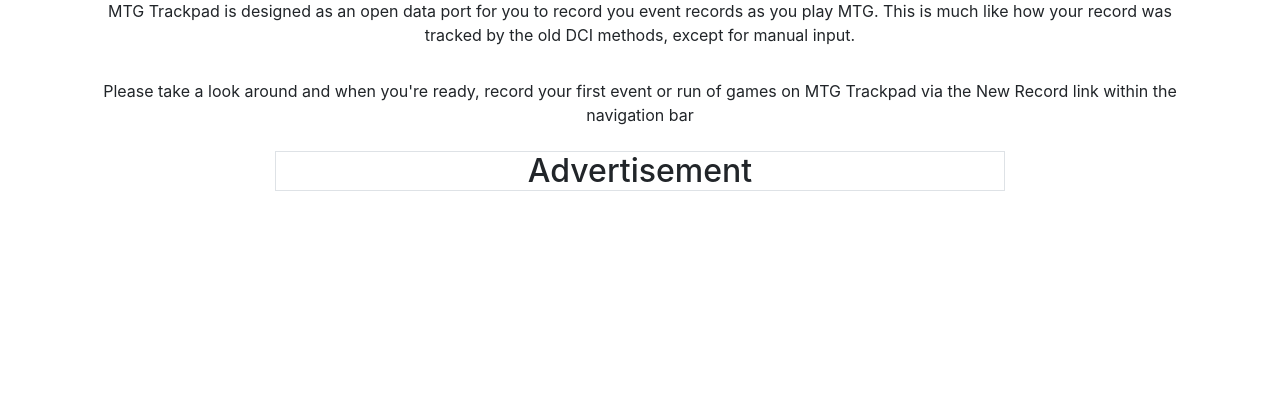
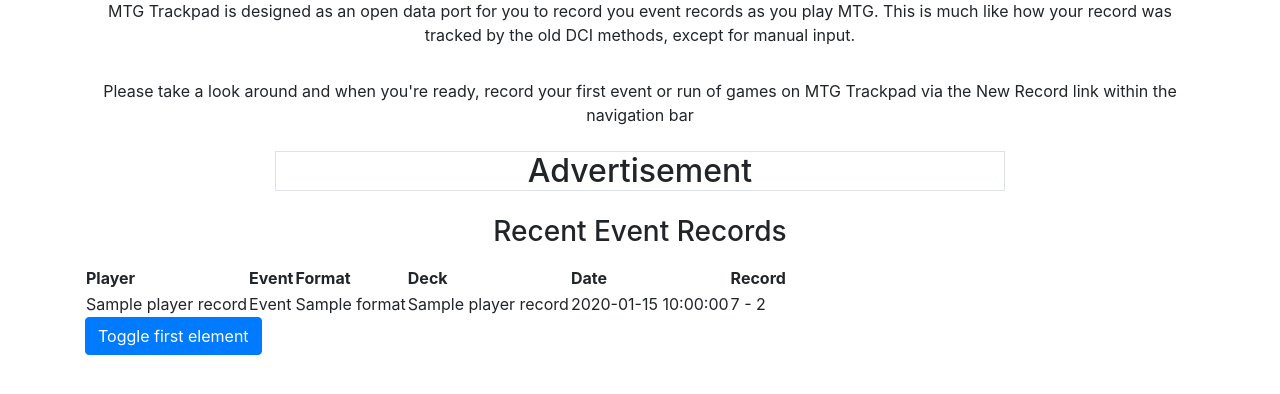
Before and after one commit to Code-Institute-Submissions/mtgtrackpad, a Flask app: page / in a window 1280 px wide. Shown: the part 125-519 px from the top of the page. Run offline with Flask 2, Linux system fonts and the light colour scheme; a database or web service that is not in the repository returns one stand-in record (values such as "Sample title"); some libraries are stand-ins or nearby versions.

Commit message:
Recent Events table added to homepage and reading data from mongodb. More detailed data looping throughout accordion via bootstrap

```diff
--- a/app.py
+++ b/app.py
@@ -2,7 +2,6 @@ import os
 from flask import Flask, render_template, redirect, request, url_for
 from flask_pymongo import PyMongo
 from bson.objectid import ObjectId
-
 from os import path
 if path.exists("env.py"):
     import env
@@ -11,13 +10,15 @@ app = Flask(__name__)
 
 app.config["MONGO_DBNAME"] = os.environ.get("MONGODB_DBNAMEs")
 app.config["MONGO_URI"] = os.environ.get("MONGODB_URIs")
+
 mongo = PyMongo(app)
 
 
 @app.route('/')
 @app.route('/homepage')
 def homepage():
-    return render_template("homepage.html")
+    return render_template("homepage.html",
+    records=mongo.db.Player_Records.find())
 
 
 @app.route('/new_record')
--- a/templates/homepage.html
+++ b/templates/homepage.html
@@ -8,19 +8,102 @@
   </div>
   <div class="row">
     <div class="col-12">
-            <p class="m-3 text-center">MTG Trackpad is designed as an open data port for you to record you event records as you play MTG. This is much like how your record was tracked by the old DCI methods, except for manual input.</p>
+      <p class="m-3 text-center">
+        MTG Trackpad is designed as an open data port for you to record you
+        event records as you play MTG. This is much like how your record was
+        tracked by the old DCI methods, except for manual input.
+      </p>
     </div>
   </div>
   <div class="row">
     <div class="col-12">
-            <p class="m-3 text-center">Please take a look around and when you're ready, record your first event or run of games on MTG Trackpad via the New Record link within the navigation bar</p>
+      <p class="m-3 text-center">
+        Please take a look around and when you're ready, record your first event
+        or run of games on MTG Trackpad via the New Record link within the
+        navigation bar
+      </p>
     </div>
   </div>
 </div>
 <div class="container">
   <div class="row">
     <div class="offset-2 col-8">
-        <h2 class=" my-2 text-center border">Advertisement</h2>
+      <h2 class="my-2 text-center border">Advertisement</h2>
+    </div>
+  </div>
+</div>
+<div class="container">
+  <div class="row">
+    <div class="offset-3 col-6">
+      <h3 class="m-3 text-center">Recent Event Records</h3>
+    </div>
+  </div>
+</div>
+<div class="container">
+  <div class="row">
+    <div class="col-12">
+      {% set count = namespace(value=0) %} {% for record in records %}
+      <table>
+        <tr>
+          <th>Player</th>
+          <th>Event</th>
+          <th>Format</th>
+          <th>Deck</th>
+          <th>Date</th>
+          <th>Record</th>
+        </tr>
+        <tr>
+          <td>{{record.player_name}}</td>
+          <td>Event</td>
+          <td>{{record.format}}</td>
+          <td>{{record.deck_name}}</td>
+          <td>{{record.event_date}}</td>
+          <td>7 - 2</td>
+        </tr>
+      </table>
+      <p>
+        <a
+          class="btn btn-primary"
+          data-toggle="collapse"
+          href="#multiCollapseExample{{ count.value }}"
+          role="button"
+          aria-expanded="false"
+          aria-controls="multiCollapseExample{{ count.value }}"
+          >Toggle first element</a
+        >
+      </p>
+      <div class="row">
+        <div class="col">
+          <div
+            class="collapse multi-collapse"
+            id="multiCollapseExample{{ count.value }}"
+          >
+            <div class="card card-body">
+              <table>
+                <tr>
+                  <th>Round</th>
+                  <th>Vs</th>
+                  <th>Deck</th>
+                  <th>Win</th>
+                  <th>Draw</th>
+                  <th>Loss</th>
+                </tr>
+                {% for rounds in record.event_rounds %}
+                <tr>
+                        <td>{{ rounds.round_no }}</td>
+                        <td>{{ rounds.opp_name }}</td>
+                        <td>{{ rounds.opp_deck }}</td>
+                        <td>{{ rounds.game_wins }}</td>
+                        <td>{{ rounds.game_draws }}</td>
+                        <td>{{ rounds.game_loss }}</td>
+                </tr>
+                {% endfor %}
+              </table>
+            </div>
+          </div>
+        </div>
+      </div>
+      {% set count.value = count.value + 1 %} {% endfor %}
     </div>
   </div>
 </div>
```
Lines whose indentation alone changed are shown as unchanged.
